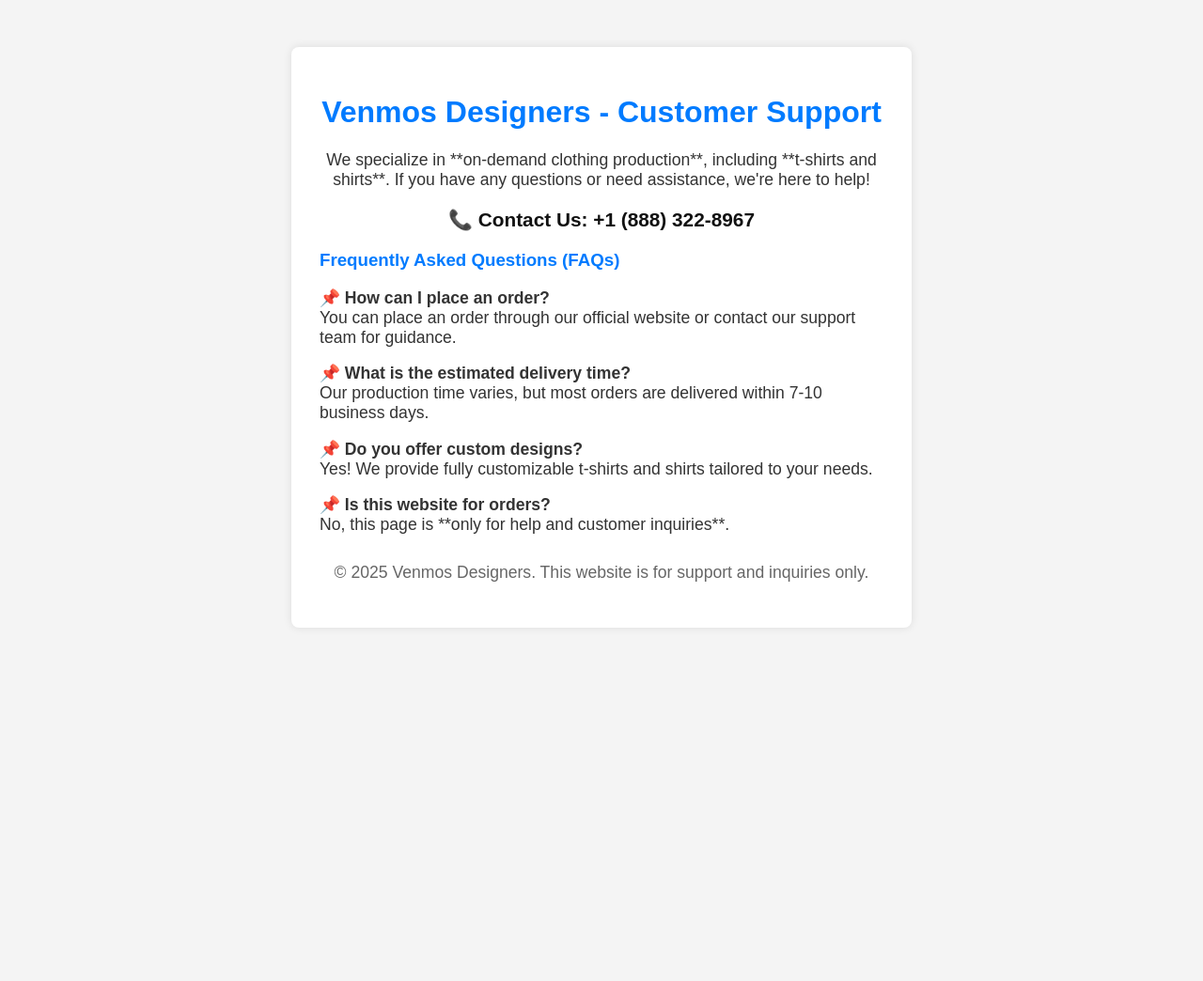
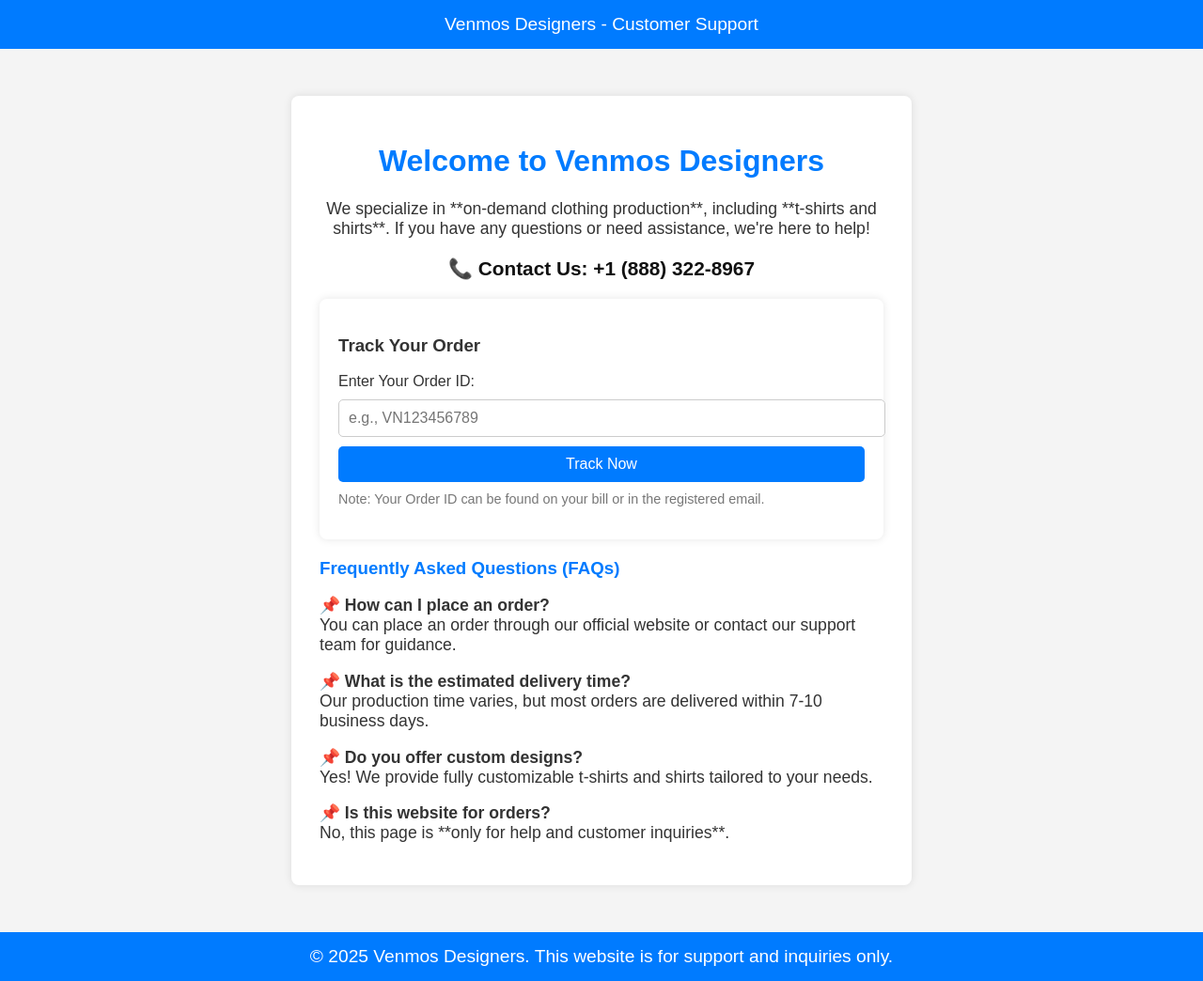
Before and after one commit to kriss0408/venmos-24x7contactcustomerservice, a plain HTML site: page index.html in a window 1280 px wide. Shown: the whole page at 94% size. Before the commit the page ends 800 px from the top, so only its background shows below. Drawn offline with Linux system fonts and the light colour scheme.

Commit message:
Update index.html

```diff
--- a/index.html
+++ b/index.html
@@ -10,20 +10,40 @@
   <style>
     body { font-family: Arial, sans-serif; background-color: #f4f4f4; color: #333; text-align: center; margin: 0; padding: 0; }
     .container { max-width: 600px; margin: 50px auto; background: #fff; padding: 30px; box-shadow: 0 0 10px rgba(0,0,0,0.1); border-radius: 8px; }
+    header, footer { background: #007bff; color: #fff; padding: 15px 0; text-align: center; font-size: 1.2rem; }
     h1 { color: #007bff; }
     p { font-size: 1.1rem; }
     .contact { font-size: 1.3rem; font-weight: bold; color: #111; margin: 20px 0; }
     .faq { text-align: left; margin-top: 20px; }
     .faq h3 { color: #007bff; }
     .faq p { margin-bottom: 15px; }
-    footer { margin-top: 30px; font-size: 0.9rem; color: #666; }
+    .form-container { text-align: left; margin-top: 20px; padding: 20px; background: #fff; border-radius: 8px; box-shadow: 0 0 10px rgba(0,0,0,0.1); }
+    label, input, button { display: block; width: 100%; margin-top: 10px; }
+    input, button { padding: 10px; font-size: 1rem; border-radius: 5px; border: 1px solid #ccc; }
+    button { background: #007bff; color: #fff; border: none; cursor: pointer; }
+    button:hover { background: #0056b3; }
+    .note { font-size: 0.9rem; color: #777; margin-top: 10px; }
   </style>
 </head>
 <body>
+  <header>
+    Venmos Designers - Customer Support
+  </header>
+
   <div class="container">
-    <h1>Venmos Designers - Customer Support</h1>
+    <h1>Welcome to Venmos Designers</h1>
     <p>We specialize in **on-demand clothing production**, including **t-shirts and shirts**. If you have any questions or need assistance, we're here to help!</p>
     <p class="contact">📞 Contact Us: +1 (888) 322-8967</p>
+
+    <div class="form-container">
+      <h3>Track Your Order</h3>
+      <form>
+        <label for="order-id">Enter Your Order ID:</label>
+        <input type="text" id="order-id" name="order-id" placeholder="e.g., VN123456789" required>
+        <button type="submit">Track Now</button>
+      </form>
+      <p class="note">Note: Your Order ID can be found on your bill or in the registered email.</p>
+    </div>
 
     <div class="faq">
       <h3>Frequently Asked Questions (FAQs)</h3>
@@ -32,10 +52,10 @@
       <p><strong>📌 Do you offer custom designs?</strong><br> Yes! We provide fully customizable t-shirts and shirts tailored to your needs.</p>
       <p><strong>📌 Is this website for orders?</strong><br> No, this page is **only for help and customer inquiries**.</p>
     </div>
+  </div>
 
-    <footer>
-      <p>&copy; 2025 Venmos Designers. This website is for support and inquiries only.</p>
-    </footer>
-  </div>
+  <footer>
+    &copy; 2025 Venmos Designers. This website is for support and inquiries only.
+  </footer>
 </body>
 </html>
```
